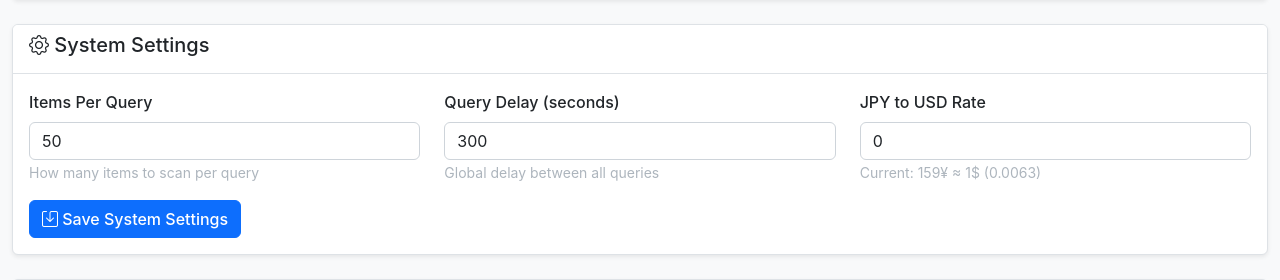
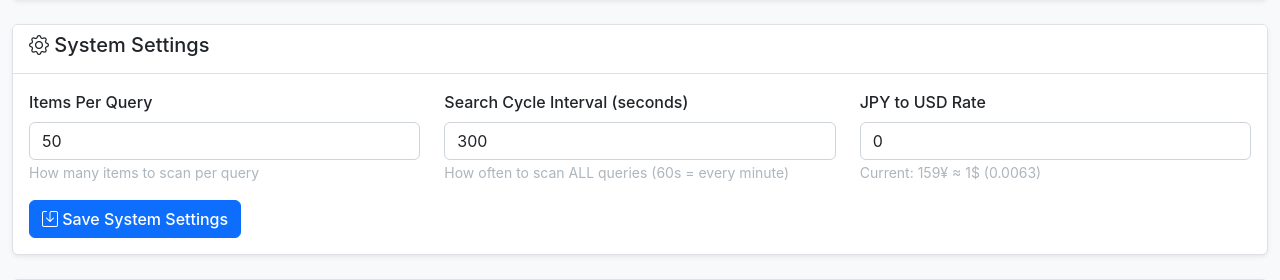
Before and after one commit to 2extndd/MRS, a Flask app: page /config in a window 1280 px wide. Shown: the part 306-586 px from the top of the page. Run offline with Flask 3, Linux system fonts and the light colour scheme; data comes from the database, SQL or seed files in the repository; data that the repository does not hold is empty; some libraries are stand-ins or nearby versions.

Commit message:
Fix: Rename 'Query Delay' to 'Search Cycle Interval' for clarity
ПРОБЛЕМА:
- В Config UI было 'Query Delay' но это SEARCH_INTERVAL
- Вводило в заблуждение - звучало как задержка между queries
- На самом деле это как часто запускать ВСЕ циклы сканирования

ИСПРАВЛЕНИЕ:
- Переименовано в 'Search Cycle Interval'
- Описание: 'How often to scan ALL queries'
- Теперь понятно что 60s = сканировать все queries каждую минуту

```diff
--- a/web_ui_plugin/templates/config.html
+++ b/web_ui_plugin/templates/config.html
@@ -39,10 +39,10 @@
                     <small class="text-muted">How many items to scan per query</small>
                 </div>
                 <div class="col-md-4 mb-3">
-                    <label class="form-label">Query Delay (seconds)</label>
+                    <label class="form-label">Search Cycle Interval (seconds)</label>
                     <input type="number" class="form-control" name="search_interval"
                            value="{{ config.SEARCH_INTERVAL }}" min="60" max="3600">
-                    <small class="text-muted">Global delay between all queries</small>
+                    <small class="text-muted">How often to scan ALL queries (60s = every minute)</small>
                 </div>
                 <div class="col-md-4 mb-3">
                     <label class="form-label">JPY to USD Rate</label>
```
